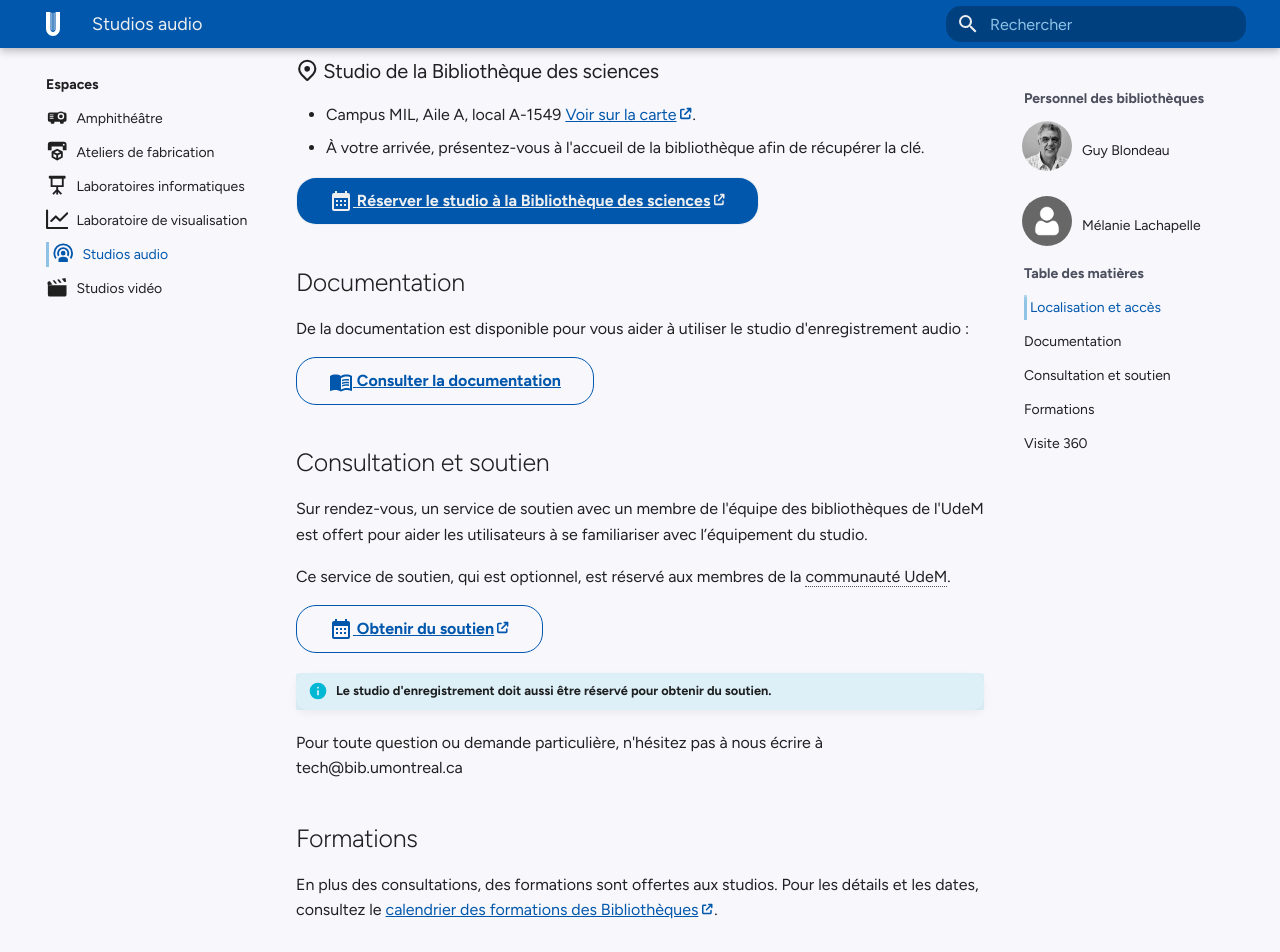
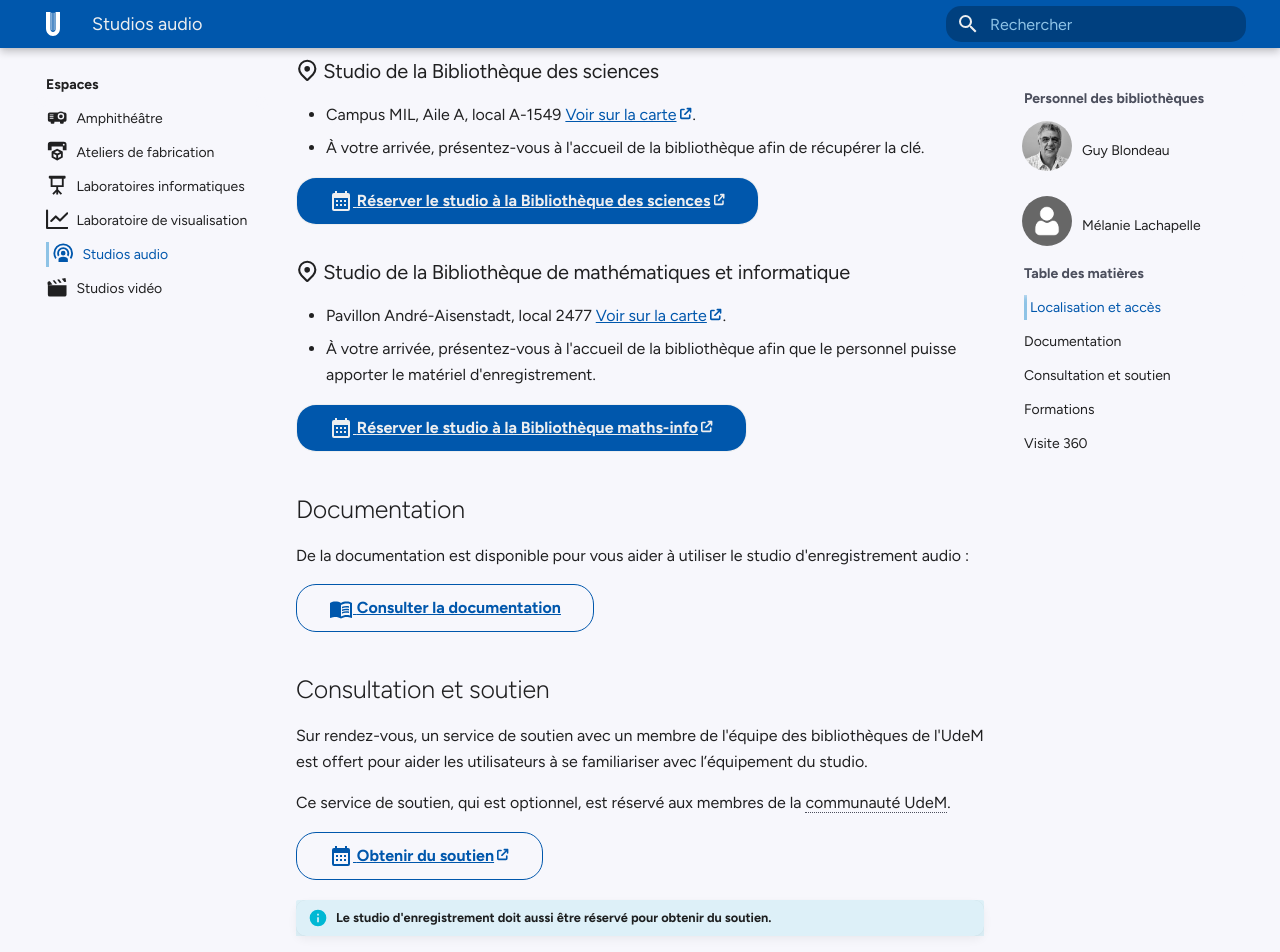
Before and after one commit to bibudem/hub, an MkDocs documentation site: the page built from docs/espaces/studios-audio.md, in a window 1280 px wide and 1400 px high, scrolled down 958 px. Shown: the top 952 px of the window. Built offline with MkDocs 1.6.1 and Material for MkDocs 9.7.7, drawn with Linux system fonts in a browser that asks for light colours; some web fonts are replaced; comment, search, counter and statistics services are not loaded; some of the changed text lies outside the part shown.

Commit message:
ajout de MI

```diff
--- a/docs/espaces/studios-audio.md
+++ b/docs/espaces/studios-audio.md
@@ -32,6 +32,12 @@ Les membres de la communauté UdeM peuvent inviter des non-membres à participer
 
 [:material-calendar-month:{ .lg .middle } **Réserver le studio à la Bibliothèque des sciences**](https://calendrier.bib.umontreal.ca/space/21911){ .md-button .md-button--primary }
 
+### :octicons-location-16: Studio de la Bibliothèque de mathématiques et informatique
+- Pavillon André-Aisenstadt, local 2477 [Voir sur la carte](https://maps.app.goo.gl/jJ4E8nj2TeAJJc3C7).
+- À votre arrivée, présentez-vous à l'accueil de la bibliothèque afin que le personnel puisse apporter le matériel d'enregistrement.
+
+[:material-calendar-month:{ .lg .middle } **Réserver le studio à la Bibliothèque maths-info**](https://calendrier.bib.umontreal.ca/space/24357){ .md-button .md-button--primary }
+
 ## Documentation
 
 De la documentation est disponible pour vous aider à utiliser le studio d'enregistrement audio :
@@ -48,7 +54,7 @@ Ce service de soutien, qui est optionnel, est réservé aux membres de la commun
 
 !!! Info "Le studio d'enregistrement doit aussi être réservé pour obtenir du soutien."
 
-Pour toute question ou demande particulière, n'hésitez pas à nous écrire à tech@bib.umontreal.ca
+Pour toute question ou demande particulière, n'hésitez pas à nous écrire à creanum@bib.umontreal.ca
 
 ## Formations
 En plus des consultations, des formations sont offertes aux studios. Pour les détails et les dates, consultez le [calendrier des formations des Bibliothèques](https://bib.umontreal.ca/formations/calendrier).
```
